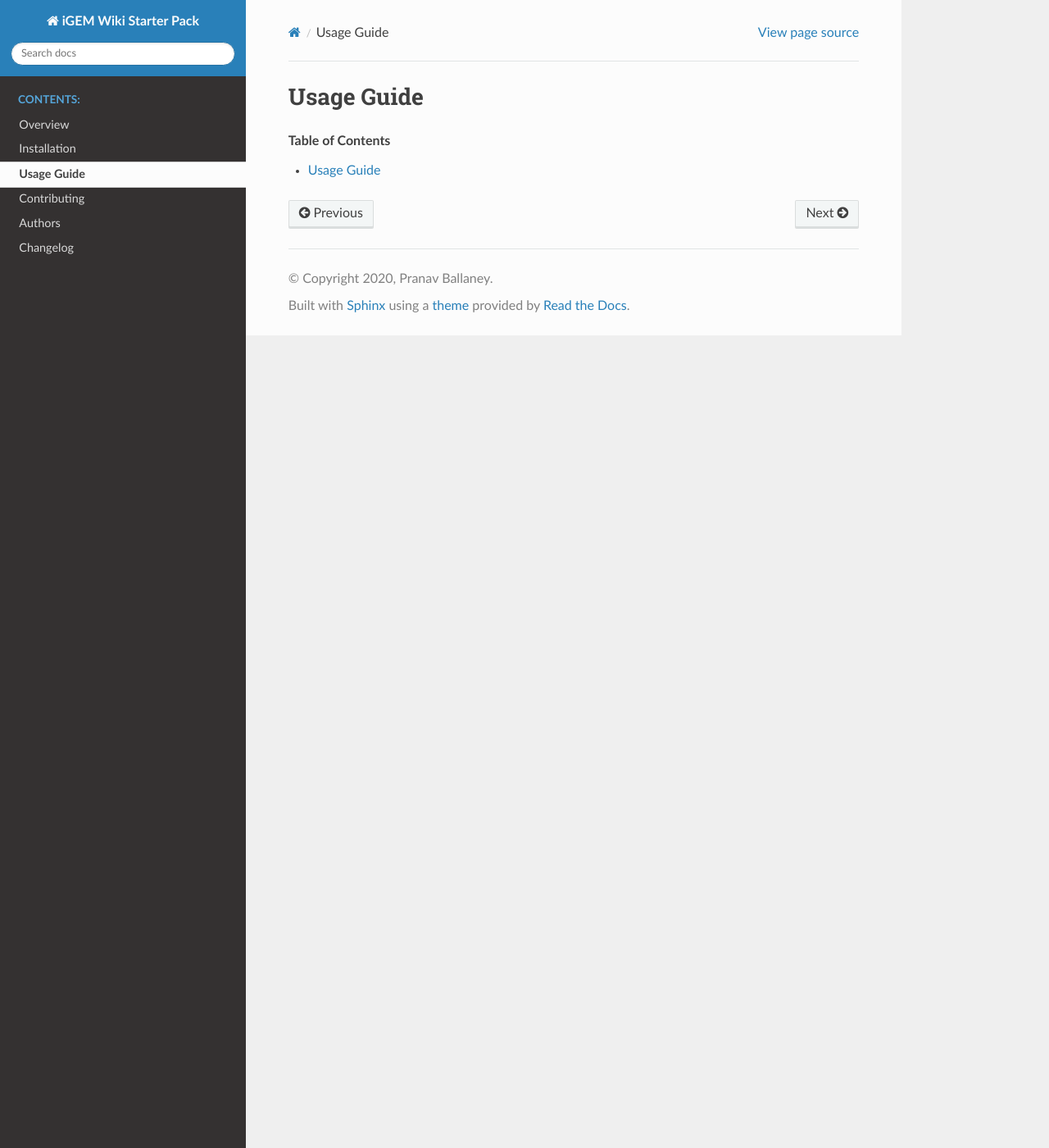
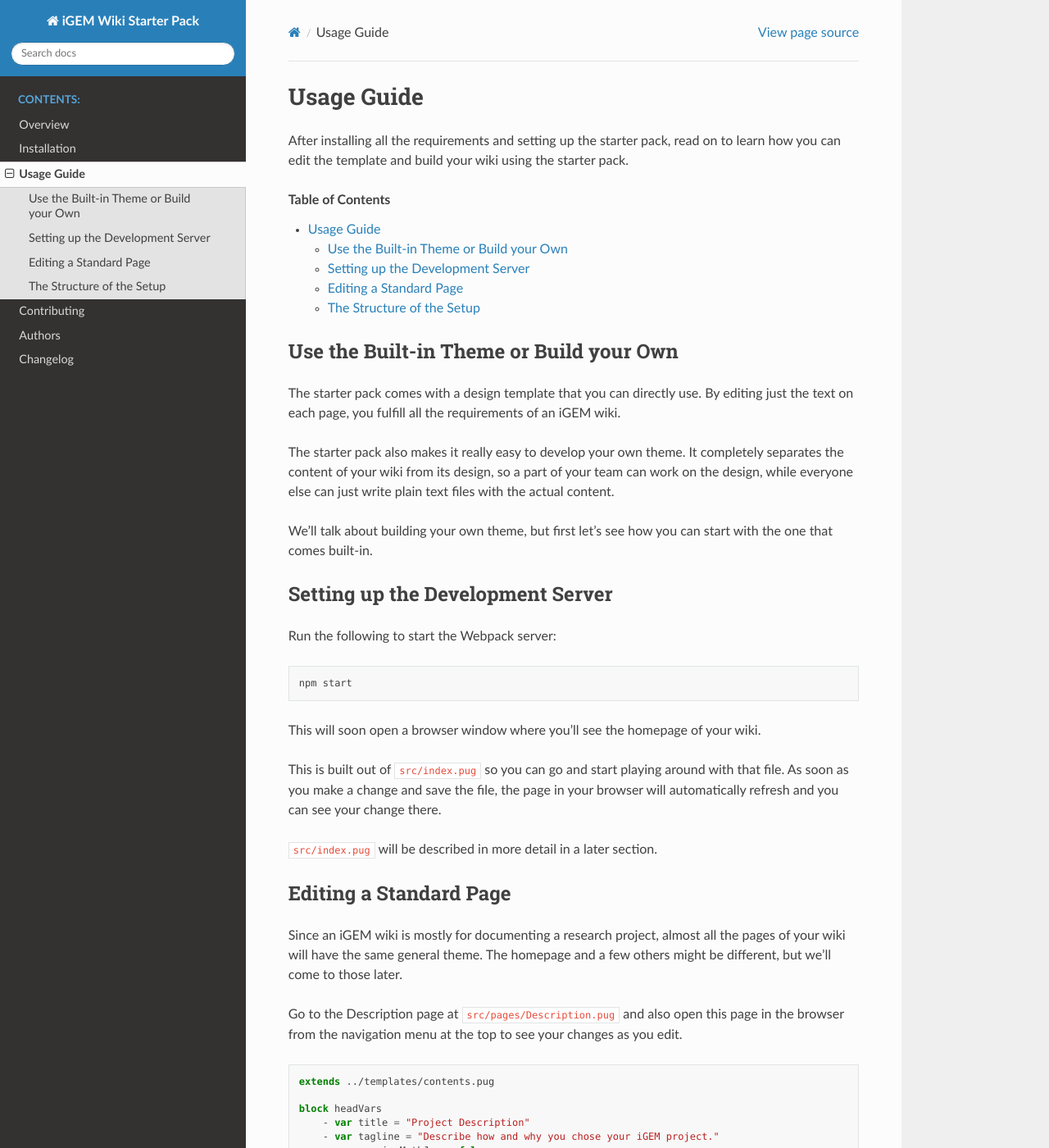
Before and after one commit to igembitsgoa/igem-wiki-starter, a Sphinx documentation site: the page built from docs/usage/index.rst, in a window 1280 px wide and 1400 px high. Shown: the whole window at 82% size. Built offline with Sphinx 7.4.7 and the Read the Docs theme 2.0.0, drawn with Linux system fonts in a browser that asks for light colours; some of the changed text lies outside the part shown.

Commit message:
Usage Guide

```diff
--- a/docs/installation.rst
+++ b/docs/installation.rst
@@ -27,7 +27,7 @@ Detailed Guide
 
 The iGEM Wiki Starter Pack is a Cookiecutter template. To set up the starter pack, first install ``cookiecutter`` by executing the following at the command line::
 
-    pip install igem-wikisync
+    pip install cookiecutter
 
 Now, set it up by running::
 
--- a/docs/usage/index.rst
+++ b/docs/usage/index.rst
@@ -4,4 +4,98 @@
 Usage Guide
 ===========
 
+After installing all the requirements and setting up the starter pack, read on to learn how you can edit the  template and build your wiki using the starter pack.
+
 .. contents:: Table of Contents
+
+Use the Built-in Theme or Build your Own
+----------------------------------------
+
+The starter pack comes with a design template that you can directly use. By editing just the text on each page, you fulfill all the requirements of an iGEM wiki.
+
+The starter pack also makes it really easy to develop your own theme. It completely separates the content of your wiki from its design, so a part of your team can work on the design, while everyone else can just write plain text files with the actual content.
+
+We'll talk about building your own theme, but first let's see how you can start with the one that comes built-in.
+
+Setting up the Development Server
+---------------------------------
+
+Run the following to start the Webpack server::
+
+    npm start
+
+This will soon open a browser window where you'll see the homepage of your wiki.
+
+This is built out of ``src/index.pug`` so you can go and start playing around with that file. As soon as you make a change and save the file, the page in your browser will automatically refresh and you can see your change there.
+
+``src/index.pug`` will be described in more detail in a later section.
+
+Editing a Standard Page
+-----------------------
+
+Since an iGEM wiki is mostly for documenting a research project, almost all the pages of your wiki will have the same general theme. The homepage and a few others might be different, but we'll come to those later.
+
+Go to the Description page at ``src/pages/Description.pug`` and also open this page in the browser from the navigation menu at the top to see your changes as you edit.
+
+.. code-block:: pug
+
+    extends ../templates/contents.pug
+
+    block headVars
+        - var title = "Project Description"
+        - var tagline = "Describe how and why you chose your iGEM project."
+        - var requireMathJax = false
+
+    block article
+        :markdown-it(html)
+
+            # What should this page contain?
+
+            * A clear and concise description ...
+
+        +image(1, "Description--josh-withers.jpg", "Picture by Josh Withers on Unsplash")
+
+        ...
+
+``Description.pug`` contains code as shown above. If you look at the code and the rendered version in your browser, you'll notice that the ``.pug`` file contains very little code. Most of it is plain English, yet, the website is rendered eventually as HTML and CSS that your browser can display.
+
+
+
+
+The Structure of the Setup
+--------------------------
+
+As you set up the project, it will include the following files and folders::
+
+ .github/
+ src/
+ utils/
+ .gitignore
+ .travis.yml
+ package.json
+ package-lock.json
+ README.md
+ requirements.txt
+ webpack.common.js
+ webpack.development.js
+ webpack.production.js
+ wikisync.py
+
+The ``src``, ``utils`` and ``.github`` folders contain several files and folders as well, which will be discussed in later sections. So many files and folders might seem overwhelming at first, but this setup will make your life much easier and you'll get used to it in no time.
+
+We will first talk about the ``src`` folder, and then gradually cover all the other files.
+
+The ``src`` folder contains the source files for your wiki. This includes HTML, CSS, JavaScript, images, videos, fonts and everything else you want to add to your wiki.
+
+It contains the following files::
+
+ src/
+    assets/
+    citations/
+    css/
+    js/
+    pages/
+    templates/
+    index.js
+    index.pug
+    nav.yml
```
Also changed, not shown: README.rst (+24 -1 lines).
